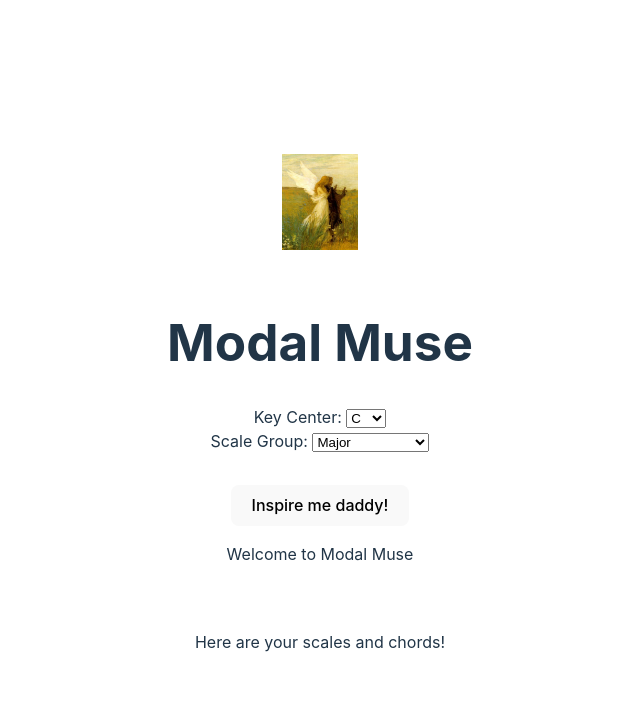
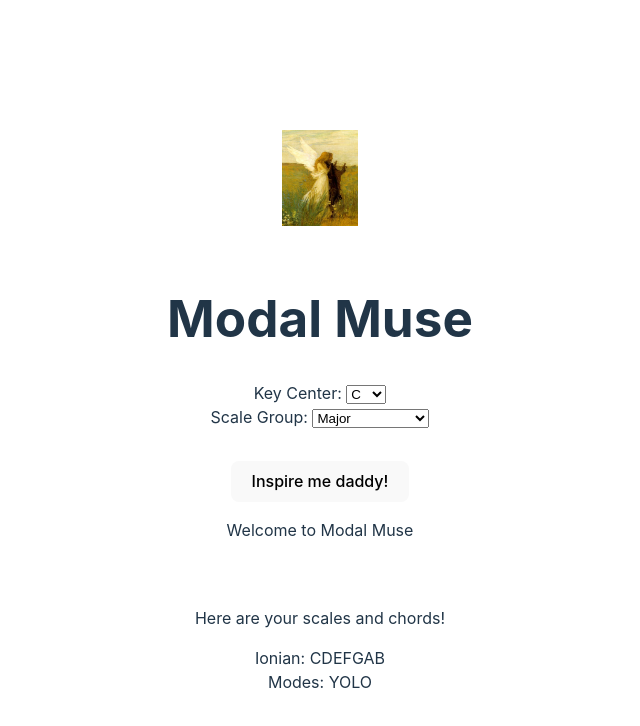
Before and after one commit to jef4490/modal-muse, a React (Vite) app: page / in a window 1280 px wide. Shown: the top 726 px of the page, without its empty margins (320-960 px from the left). Built offline with nearby package versions, Linux system fonts and the light colour scheme.

Commit message:
add mode calculators

```diff
--- a/src/App.jsx
+++ b/src/App.jsx
@@ -4,10 +4,15 @@ import viteLogo from '/vite.svg'
 import './App.css'
 import { pitches, scales } from './constants/constants.js'
 import { getScale } from './calculators/scaleCalculator.js'
+import { getModes, getParallelModes } from './calculators/modeCalculator.js'
 
 function App() {
   const [count, setCount] = useState(0)
-  console.log(getScale("major", 5));
+  let parallelModes = getParallelModes("major", 2);
+  console.log(parallelModes);
+  parallelModes.forEach(mode => {
+    console.log(getScale(mode));
+  });
   return (
     <>
       <div>
@@ -38,6 +43,9 @@ function App() {
       <p>
         Here are your scales and chords!
       </p>
+      <span>Ionian: {getScale(scales["major"], 0)}</span>
+      <br/>
+      <span>Modes: YOLO</span>
     </>
   )
 }
--- /dev/null
+++ b/src/calculators/modeCalculator.js
@@ -0,0 +1,32 @@
+import { scales } from "../constants/constants.js"
+import { getScale } from "./scaleCalculator.js"
+
+export const getModes = (quality) => {
+    let result = {};
+    let currentMode = scales[quality];
+    result[1] = currentMode;
+    for(let i = 1; i < currentMode.length; i++){
+        let nextMode = [...result[i]];
+        let firstScaleDegree = nextMode.shift();
+        nextMode.push(firstScaleDegree);
+        result[i+1] = nextMode;
+    }
+    return Object.values(result);
+}
+
+export const getParallelModes = (quality, startingPitch) => {
+    let modes = getModes(quality);
+
+    let parallelModes = modes.map((mode) => {
+        while(mode[0] != startingPitch){
+            mode = mode.map(pitch => transposePitch(pitch, 1))
+        }
+        return mode;
+    });
+
+    return parallelModes;
+}
+
+function transposePitch(pitch, interval){
+    return (pitch + interval) % 12;
+}
--- a/src/calculators/scaleCalculator.js
+++ b/src/calculators/scaleCalculator.js
@@ -1,11 +1,7 @@
-import { scales, pitches } from "../constants/constants.js"
+import { pitches } from "../constants/constants.js"
 
-export const getScale = (scale, tonic) => {
-    return scales[scale].map((scaleDegree) =>
-        { return pitches[getPitchForScaleDegree(scaleDegree, tonic)].name
+export const getScale = (scale) => {
+    return scale.map((scaleDegree) =>
+        { return pitches[scaleDegree%12].name
     });
 }
-
-const getPitchForScaleDegree = (scaleDegree, tonic) => {
-    return (scaleDegree + tonic)%12;
-}
```
